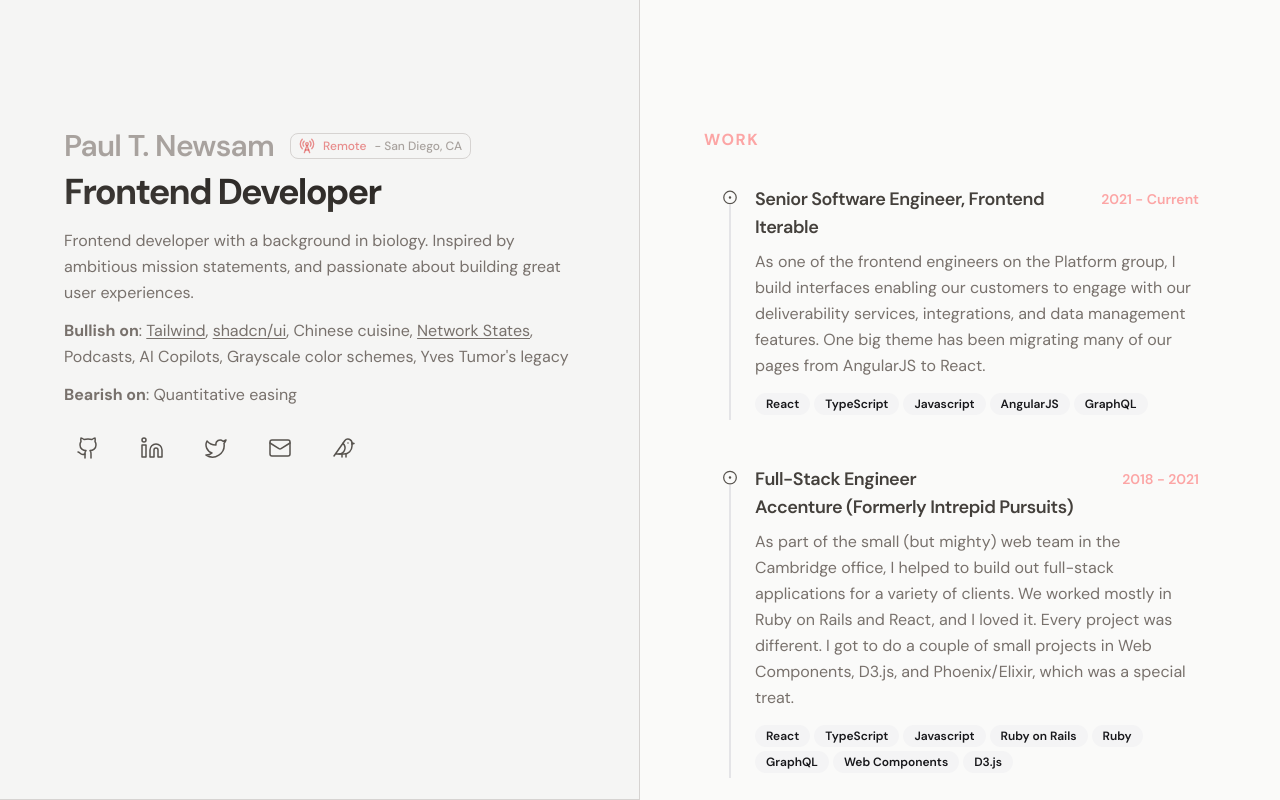
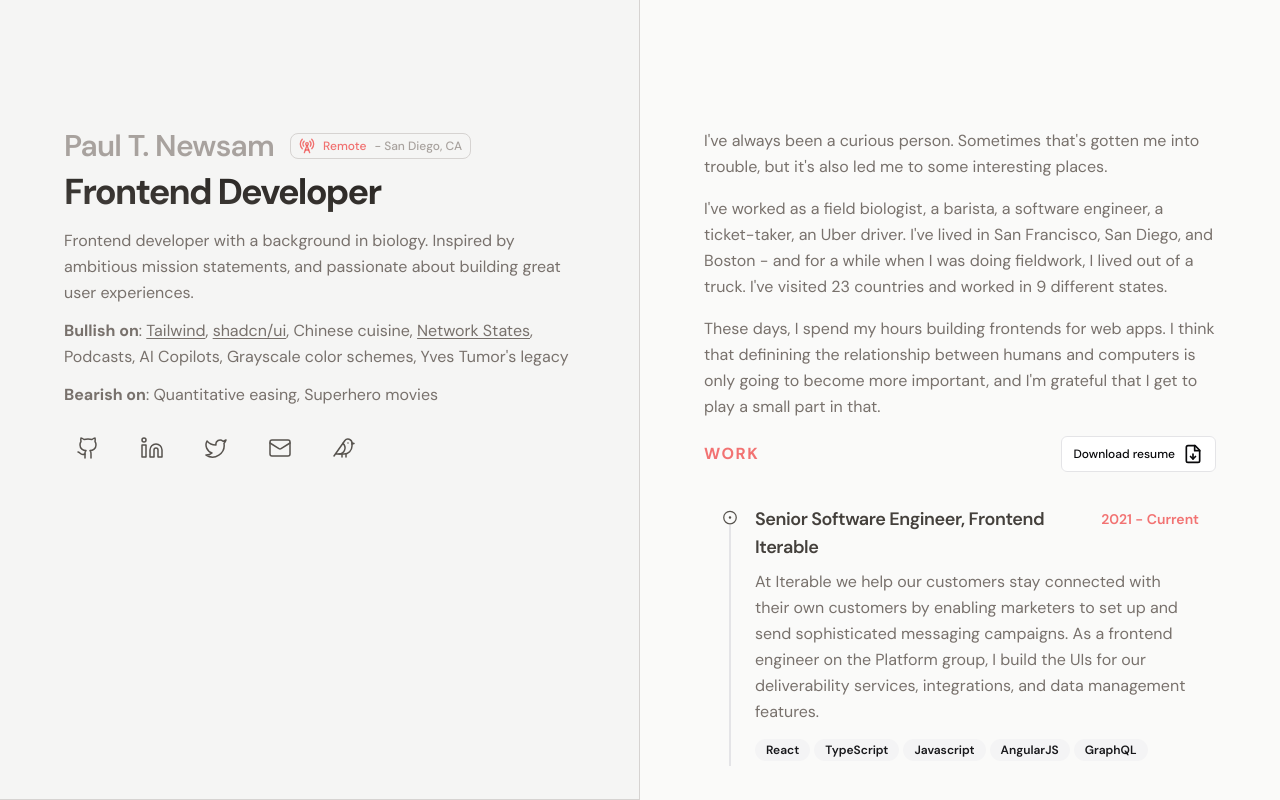
Before and after one commit to pnewsam/paultnewsam.com, a Next.js app: page / in a window 1280 px wide. Built offline with nearby package versions, Linux system fonts and the light colour scheme.

Commit message:
Flesh out work descriptions, and add resume.

```diff
--- a/src/app/page.tsx
+++ b/src/app/page.tsx
@@ -34,8 +34,8 @@ export default function Home() {
               Paul T. Newsam
             </h1>
             <p className="inline-flex gap-2 text-xs border border-stone-300 rounded-lg px-2 py-1 font-medium">
-              <RadioTower className="w-4 h-4 text-red-600/50" />
-              <span className="text-red-600/50">Remote</span>
+              <RadioTower className="w-4 h-4 text-red-500/75" />
+              <span className="text-red-500/75">Remote</span>
               <span className="text-stone-400"> - San Diego, CA</span>
             </p>
           </div>
@@ -76,7 +76,7 @@ export default function Home() {
               Tumor&apos;s legacy
             </p>
             <p className="text-stone-500 leading-relaxed mb-2">
-              <b>Bearish on</b>: Quantitative easing
+              <b>Bearish on</b>: Quantitative easing, Superhero movies
             </p>
           </div>
 
@@ -125,24 +125,24 @@ export default function Home() {
           </div>
         </Left>
         <Right>
-          {/* <p className="text-stone-500 leading-relaxed mb-4">
-            It started with a few lines of Ruby, and a few years down the road.
-          </p> */}
-          {/* <div className="mb-8">
-            <p className="text-stone-500 leading-relaxed mb-4">
-              I came to software pretty late. I was 29 when I first starting
-              learning to code. I spent much of my twenties working as a field
-              biologist, doing bird surveys in different parts of the U.S.
-            </p>
-            <p className="text-stone-500 leading-relaxed mb-4">
-              There are days when I miss working outdoors, but working in tech
-              has been a gift. Technology is eating the world (to borrow a
-              phrase), and I know that continuing to define our relationship
-              with technology will be very important. As a frontend developer, I
-              get to work at the interface intermediating between humans and
-              computers, and that has been a thrill.
-            </p>
-          </div> */}
+          <p className="text-stone-500 leading-relaxed mb-4">
+            I&apos;ve always been a curious person. Sometimes that&apos;s gotten
+            me into trouble, but it&apos;s also led me to some interesting
+            places.
+          </p>
+          <p className="text-stone-500 leading-relaxed mb-4">
+            I&apos;ve worked as a field biologist, a barista, a software
+            engineer, a ticket-taker, an Uber driver. I&apos;ve lived in San
+            Francisco, San Diego, and Boston - and for a while when I was doing
+            fieldwork, I lived out of a truck. I&apos;ve visited 23 countries
+            and worked in 9 different states.
+          </p>
+          <p className="text-stone-500 leading-relaxed mb-4">
+            These days, I spend my hours building frontends for web apps. I
+            think that definining the relationship between humans and computers
+            is only going to become more important, and I&apos;m grateful that I
+            get to play a small part in that.
+          </p>
           <Work className="mb-8" />
           <Projects />
         </Right>
--- a/src/components/Projects.tsx
+++ b/src/components/Projects.tsx
@@ -1,3 +1,4 @@
+import { ArrowUpRightSquare } from "lucide-react";
 import { cn } from "@/lib/utils";
 import Image from "next/image";
 import synesthetic from "../../public/synesthetic.png";
@@ -16,7 +17,7 @@ export const ProjectCard = ({
   <a
     href={href}
     className={cn(
-      "border border-stone-200 rounded-sm p-4 shadow-sm shadow-stone-200/50 transition hover:shadow-md hover:shadow-stone-200/50 hover:-translate-y-[2px] hover:-translate-x-[2px] hover:border-stone-300 grid gap-4 grid-cols-[40px_1fr] items-start",
+      "border border-stone-200 rounded-sm py-4 px-6 shadow-sm shadow-stone-200/50 transition hover:shadow-md hover:shadow-stone-200/50 hover:-translate-y-[2px] hover:-translate-x-[2px] hover:border-stone-300 grid gap-6 grid-cols-[40px_1fr_24px] items-center",
       className
     )}
   >
@@ -25,26 +26,22 @@ export const ProjectCard = ({
       <p className="font-semibold text-lg text-stone-700">{title}</p>
       <p className="text-stone-500">{description}</p>
     </div>
+    <ArrowUpRightSquare className="w-6 h-6 text-stone-700" />
   </a>
 );
 
 export const Projects = () => (
   <div id="projects">
-    <h3 className="font-bold uppercase tracking-widest text-red-300 mb-4">
+    <h3 className="font-bold uppercase tracking-widest text-red-500/75 mb-4">
       Projects
     </h3>
     <div className="relative">
-      <p className="absolute text-sm inline-block text-stone-600 left-[50%] top-[50%] -translate-x-[50%] -translate-y-[50%] z-10 border p-2 bg-white">
-        Launching soon! 🔨 🏗️
-      </p>
-      <div className="opacity-25 cursor-not-allowed pointer-events-none border select-none">
-        <ProjectCard
-          className="mb-4"
-          href="https://www.synesthetic.xyz"
-          title="Synesthetic Labs"
-          description="Scratching my design itch by making designs for podcasters."
-        />
-      </div>
+      <ProjectCard
+        className="mb-4"
+        href="https://www.synesthetic.xyz"
+        title="Synesthetic Labs"
+        description="Scratching my design itch by building an agency to make designs for podcasters."
+      />
     </div>
   </div>
 );
--- a/src/components/Work.sub.tsx
+++ b/src/components/Work.sub.tsx
@@ -1,3 +1,4 @@
+import { ReactNode } from "react";
 import { CircleDot } from "lucide-react";
 import { Badge } from "@/components/ui/badge";
 import { cn } from "@/lib/utils";
@@ -13,12 +14,15 @@ export const Job = ({
 }: {
   title: string;
   company: string;
-  description: string;
+  description: string | ReactNode;
   timespan?: string;
   className?: string;
   companyHref?: string;
   skills?: string[];
-}) => (
+}) => {
+  const hasSkills = skills?.length;
+
+  return (
     <div
       className={cn(
         "grid grid-cols-[50px_1fr] hover:bg-stone-100 border border-transparent hover:border-stone-200/75 rounded-sm transition group py-4",
@@ -26,7 +30,7 @@ export const Job = ({
       )}
     >
       <div className="flex flex-col items-center">
-      <CircleDot className="w-4 h-4 translate-y-[5px] text-stone-600 group-hover:text-red-400 transition" />
+        <CircleDot className="w-4 h-4 translate-y-[5px] text-stone-600 group-hover:text-red-500/75 transition" />
         <div className="h-full border translate-y-[5px]" />
       </div>
       <div className="pr-4">
@@ -34,16 +38,29 @@ export const Job = ({
           <h4 className="text-stone-700 text-lg font-semibold tracking-tight">
             {title}
           </h4>
-        <span className="text-sm font-semibold text-red-300">{timespan}</span>
+          <span className="text-sm font-semibold text-red-500/75">
+            {timespan}
+          </span>
         </div>
+        {companyHref ? (
           <a href={companyHref}>
-        <h5 className="inline-block text-stone-700 text-lg font-semibold tracking-tight mb-2 group-hover:text-red-400/75 transition">
+            <h5 className="inline-block text-stone-700 text-lg font-semibold tracking-tight mb-2 group-hover:text-red-500/75 transition">
               {company}
             </h5>
           </a>
+        ) : (
+          <h5 className="inline-block text-stone-700 text-lg font-semibold tracking-tight mb-2">
+            {company}
+          </h5>
+        )}
+        {typeof description === "string" ? (
           <p className="text-base leading-relaxed text-stone-500 mb-3">
             {description}
           </p>
+        ) : (
+          description
+        )}
+        {hasSkills && (
           <div className="inline-flex flex-wrap gap-1">
             {skills?.map((skill) => (
               <Badge key="skill" variant="secondary">
@@ -51,6 +68,8 @@ export const Job = ({
               </Badge>
             ))}
           </div>
+        )}
       </div>
     </div>
   );
+};
--- a/src/components/Work.tsx
+++ b/src/components/Work.tsx
@@ -1,14 +1,20 @@
+import { FileDown } from "lucide-react";
 import { cn } from "@/lib/utils";
+import { Button } from "./ui/button";
 import { Job } from "./Work.sub";
 
 export const Work = ({ className }: { className?: string }) => (
   <div id="work" className={cn(className)}>
     <div className="flex items-center justify-between mb-4">
-      <h3 className="font-bold uppercase tracking-widest text-red-300">Work</h3>
-      {/* <Button className="gap-2" size="sm" variant="outline">
-        <span className="text-xs">Download resume</span>
-        <FileDown className="w-5 h-5" />
-      </Button> */}
+      <h3 className="font-bold uppercase tracking-widest text-red-500/75">
+        Work
+      </h3>
+      <a href="/resume.pdf" download="resume.pdf">
+        <Button className="gap-2" size="sm" variant="outline">
+          <span className="text-xs">Download resume</span>
+          <FileDown className="w-5 h-5" />
+        </Button>
+      </a>
     </div>
     <Job
       companyHref="https://www.iterable.com"
@@ -16,10 +22,10 @@ export const Work = ({ className }: { className?: string }) => (
       title="Senior Software Engineer, Frontend"
       company="Iterable"
       description="
-        As one of the frontend engineers on the Platform group, I build interfaces
-        enabling our customers to engage with our deliverability
-        services, integrations, and data management features. One big theme has been
-        migrating many of our pages from AngularJS to React.
+        At Iterable we help our customers stay connected with their own customers
+        by enabling marketers to set up and send sophisticated messaging campaigns.
+        As a frontend engineer on the Platform group, I build the UIs for our
+        deliverability services, integrations, and data management features.
       "
       skills={["React", "TypeScript", "Javascript", "AngularJS", "GraphQL"]}
       timespan="2021 - Current"
@@ -28,10 +34,11 @@ export const Work = ({ className }: { className?: string }) => (
       companyHref="https://www.accenture.com"
       title="Full-Stack Engineer"
       company="Accenture (Formerly Intrepid Pursuits)"
-      description="As part of the small (but mighty) web team in the Cambridge office,
-      I helped to build out full-stack applications for a variety of clients.
-      We worked mostly in Ruby on Rails and React, and I loved it. Every project was different.
-      I got to do a couple of small projects in Web Components, D3.js, and Phoenix/Elixir, which was a special treat."
+      description="Intrepid Pursuits was a small digital studio that built mobile and
+      web applications for a variety of clients. I joined shortly after the studio was
+      acquired by Accenture. During my tenure on the web team, I built APIs
+      and full-stack applications for clients in the finance, telecommunications, and
+      education industries."
       skills={[
         "React",
         "TypeScript",
@@ -44,5 +51,51 @@ export const Work = ({ className }: { className?: string }) => (
       ]}
       timespan="2018 - 2021"
     />
+    <Job
+      title="Seasonal Biologist"
+      company="Various"
+      description={
+        <p className="text-base leading-relaxed text-stone-500">
+          During my 20s, I worked on-and-off as a field biologist for various
+          government and non-profit organizations, including&nbsp;
+          <a
+            className="group-hover:text-red-500/75"
+            href="https://www.usgs.gov/"
+          >
+            USGS
+          </a>
+          ,&nbsp;
+          <a
+            className="group-hover:text-red-500/75"
+            href="https://www.pointblue.org/"
+          >
+            Point Blue Conservation Science
+          </a>
+          , and&nbsp;
+          <a
+            className="group-hover:text-red-500/75"
+            href="https://www.birdconservancy.org"
+          >
+            Bird Conservancy of the Rockies
+          </a>
+          . I got the opportunity to work in 8 U.S. states, as well as Mexico
+          and Ecuador. Besides getting to learn a lot of natural history, I got
+          the opportunity to meet people from many different walks of life -
+          ranchers, wardens, snowbirds.
+        </p>
+      }
+      timespan="208 - 2013 & 2017"
+    />
+    <Job
+      title="Data Processing Lead"
+      company="Sourcery Technologies"
+      description="
+        My first technology job was at Sourcery Technologies, where I did data entry for the team.
+        The team was in the process of pivoting from a sourcing model, and I helped onboard customers
+        to the new payments and accountings platform by digitizing their invoices. Eventually we
+        outsourced the task, and I helped to manage that transition.
+      "
+      timespan="2014 - 2016"
+    />
   </div>
 );
```
Also changed, not shown: public/headshot.jpg (deleted), 1 other file (tests, documents, lock files or other folders). Lines whose indentation alone changed are shown as unchanged.
